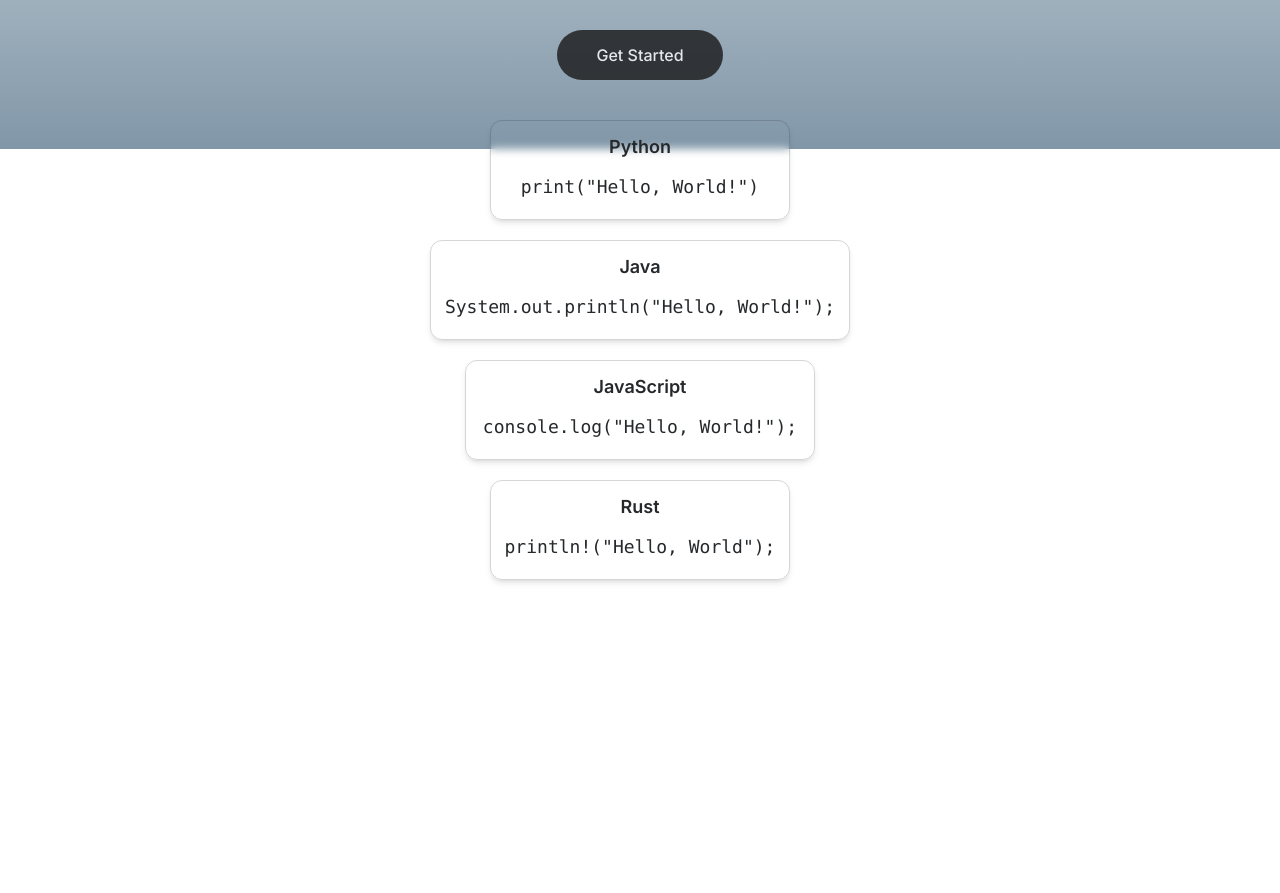
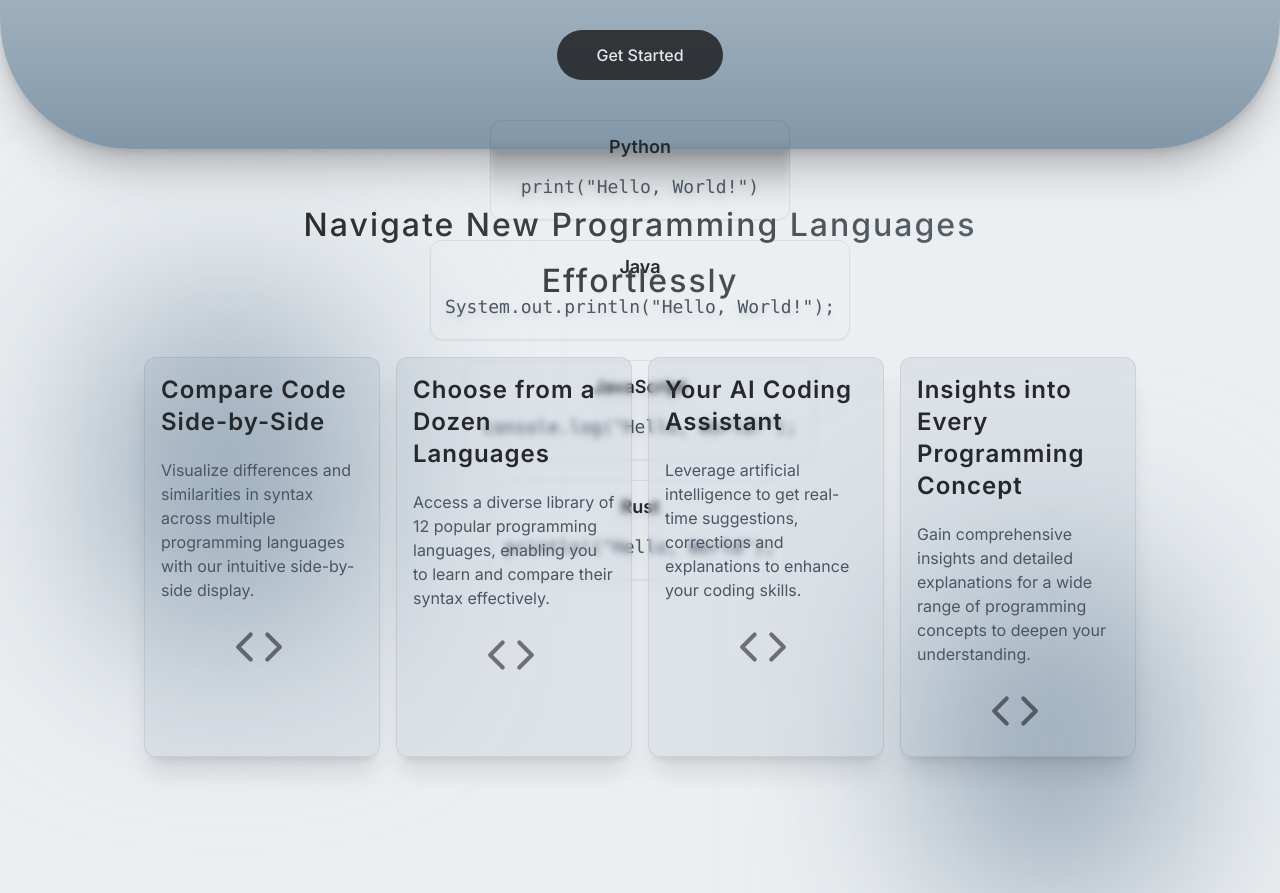
Before and after one commit to AngelJCT/SyntaxBridge, a Next.js app in the folder syntaxbridge/: page / in a window 1280 px wide. Shown: the part 460-1353 px from the top of the page. Before the commit the page ends 1040 px from the top, so only its background shows below. Built offline with nearby package versions, Linux system fonts and the light colour scheme.

Commit message:
About section, overall design corrections

```diff
--- a/syntaxbridge/app/globals.css
+++ b/syntaxbridge/app/globals.css
@@ -51,6 +51,12 @@
   }
 }
 
+@layer base {
+  body {
+    @apply bg-[#eceff2] dark:bg-[#0f0f12];
+  }
+}
+
 @keyframes pulseAnimation {
   0%,
   100% {
@@ -61,25 +67,139 @@
   }
 }
 
+@keyframes moveGradient {
+  0% {
+    background-position: 0% 50%;
+  }
+  50% {
+    background-position: 100% 50%;
+  }
+  100% {
+    background-position: 0% 50%;
+  }
+}
+
+@keyframes rotate {
+  0% {
+    transform: rotate(0deg);
+  }
+  100% {
+    transform: rotate(360deg);
+  }
+}
+
+@keyframes float {
+  0%,
+  100% {
+    transform: translateY(0);
+  }
+  50% {
+    transform: translateY(-10px);
+  }
+}
+
 .python-container:hover,
 .java-container:hover,
 .javascript-container:hover,
 .rust-container:hover {
+  @apply shadow-xl;
   animation: pulseAnimation 1.5s infinite;
 }
 
 .python-container {
-  @apply sm:w-[300px] h-[100px] xs:w-[240px] bg-transparent backdrop-blur-[4px] dark:bg-transparent dark:backdrop-blur-[4px] shadow-md dark:shadow-none rounded-xl border border-[#26292b30] dark:border dark:border-[#b7bdc230];
+  @apply sm:w-[300px] sm:h-[100px] xs:w-[240px] xs:h-[80px] bg-transparent backdrop-blur-[4px] dark:bg-transparent dark:backdrop-blur-[4px] shadow-sm dark:shadow-none rounded-xl border border-[#26292b15] dark:border dark:border-[#b7bdc220];
 }
 
 .java-container {
-  @apply sm:w-[420px] h-[100px] xs:w-[340px] bg-transparent backdrop-blur-[4px] dark:bg-transparent dark:backdrop-blur-[4px] shadow-md dark:shadow-none rounded-xl border border-[#26292b30] dark:border dark:border-[#b7bdc230];
+  @apply sm:w-[420px] sm:h-[100px] xs:w-[340px] xs:h-[80px] bg-transparent backdrop-blur-[4px] dark:bg-transparent dark:backdrop-blur-[4px] shadow-sm dark:shadow-none rounded-xl border border-[#26292b15] dark:border dark:border-[#b7bdc220];
 }
 
 .javascript-container {
-  @apply sm:w-[350px] h-[100px] xs:w-[290px] bg-transparent backdrop-blur-[4px] dark:bg-transparent dark:backdrop-blur-[4px] shadow-md dark:shadow-none rounded-xl border border-[#26292b30] dark:border dark:border-[#b7bdc230];
+  @apply sm:w-[350px] sm:h-[100px] xs:w-[290px] xs:h-[80px] bg-transparent backdrop-blur-[4px] dark:bg-transparent dark:backdrop-blur-[4px] shadow-sm dark:shadow-none rounded-xl border border-[#26292b15] dark:border dark:border-[#b7bdc220];
 }
 
 .rust-container {
-  @apply sm:w-[300px] h-[100px] xs:w-[240px] bg-transparent backdrop-blur-[4px] dark:bg-transparent dark:backdrop-blur-[4px] shadow-md dark:shadow-none rounded-xl border border-[#26292b30] dark:border dark:border-[#b7bdc230];
+  @apply sm:w-[300px] sm:h-[100px] xs:w-[240px] xs:h-[80px] bg-transparent backdrop-blur-[4px] dark:bg-transparent dark:backdrop-blur-[4px] shadow-sm dark:shadow-none rounded-xl border border-[#26292b15] dark:border dark:border-[#b7bdc220];
 }
+
+.feature-card {
+  @apply h-[400px] bg-[#859bab] dark:bg-[#798189] backdrop-blur-[4px] bg-opacity-15 dark:backdrop-blur-[] dark:bg-opacity-10 p-4 rounded-xl shadow-xl dark:shadow-none border border-[#26292b15] dark:border-[#b7bdc220];
+  backdrop-filter: blur(3px);
+  -webkit-backdrop-filter: blur(3px);
+}
+.feature-title {
+  @apply text-2xl tracking-[1px] font-semibold text-[#26292b] dark:text-[#f7f8f8] mb-5;
+}
+
+.feature-description {
+  @apply text-base text-gray-600 dark:text-gray-400 leading-6 mb-5;
+}
+
+.feature-card:hover {
+  @apply shadow-2xl;
+  animation: pulseAnimation 1.5s infinite;
+}
+
+.gradient-ball-1 {
+  animation: float 2s linear infinite;
+  background-size: 200% 200%;
+  position: absolute;
+  width: 200px;
+  height: 300px;
+  right: 0px;
+  background: #8197a8;
+  filter: blur(100px);
+}
+
+.dark .gradient-ball-1 {
+  animation: float 2s linear infinite;
+  background-size: 200% 200%;
+  position: absolute;
+  width: 200px;
+  height: 300px;
+  right: 0px;
+  background: #8197a8;
+  filter: blur(190px);
+}
+
+.gradient-ball-2 {
+  animation: float 2s linear infinite;
+  background-size: 200% 200%;
+  position: absolute;
+  width: 200px;
+  height: 300px;
+  left: 0px;
+  background: #8197a8;
+  filter: blur(100px);
+}
+
+.dark .gradient-ball-2 {
+  animation: float 2s linear infinite;
+  background-size: 200% 200%;
+  position: absolute;
+  width: 200px;
+  height: 300px;
+  right: 0px;
+  background: #8197a8;
+  filter: blur(190px);
+}
+
+.gradient-ball-3 {
+  animation: float 2s linear infinite;
+  background-size: 200% 200%;
+  position: absolute;
+  width: 200px;
+  height: 300px;
+  background: #8197a8;
+  filter: blur(110px);
+}
+
+.dark .gradient-ball-3 {
+  animation: float 2s linear infinite;
+  background-size: 200% 200%;
+  position: absolute;
+  width: 200px;
+  height: 300px;
+  background: #8197a8;
+  filter: blur(190px);
+}
--- a/syntaxbridge/app/page.jsx
+++ b/syntaxbridge/app/page.jsx
@@ -1,11 +1,13 @@
 import Navbar from "@/components/Navbar";
 import SyntaxBridge from "@/components/SyntaxBridge";
 import Hero from "@/components/Hero";
+import About from "@/components/About";
 
 export default function Home() {
   return (
     <main>
       <Hero />
+      <About />
     </main>
   );
 }
--- /dev/null
+++ b/syntaxbridge/components/About.jsx
@@ -0,0 +1,88 @@
+import { Code } from "lucide-react";
+import React from "react";
+
+function CodeIcon(props) {
+  return (
+    <svg
+      {...props}
+      xmlns="http://www.w3.org/2000/svg"
+      width="50"
+      height="50"
+      viewBox="0 0 24 24"
+      fill="none"
+      stroke="currentColor"
+      strokeOpacity={0.5}
+      strokeWidth="2"
+      strokeLinecap="round"
+      strokeLinejoin="round"
+    >
+      <polyline points="16 18 22 12 16 6" />
+      <polyline points="8 6 2 12 8 18" />
+    </svg>
+  );
+}
+
+const About = () => {
+  return (
+    <section className="py-12 xl:py-24 sm:h-[65vh] xs:h-[100hv] xl:pt-28">
+      <div className="container xs:px-[1rem] mx-auto relative">
+        <div className="gradient-ball-1 -z-10 absolute md:top-[25rem] xs:top-[95rem]"></div>
+        <div className="gradient-ball-2 -z-10 absolute md:top-[8rem] xs:top-[6rem]"></div>
+        {/* <div className="gradient-ball-3 -z-10 absolute md:top-[17rem] xs:top-[50rem] xs:right-[80px] sm:right-[230px] md:right-[600px]"></div> */}
+        <div className="relative z-1 max-w-[62rem] mx-auto text-center mb-8 md:mb-12">
+          <h2 className="text-[1.5rem] leading-[2.5rem] md:text-[1.75rem] md:leading-[2.5rem] lg:text-[2rem] lg:leading-[3.5rem] xl:text-[3rem] xl:leading-tight max-w-3xl mx-auto mb-6 tracking-[2px] font-medium bg-gradient-to-l from-[#5c656d] to-[#26292b] dark:bg-gradient-to-r dark:from-[#f7f8f8] dark:to-[#b7bdc2] bg-clip-text text-transparent dark:bg-clip-text dark:text-transparent">
+            Navigate New Programming Languages Effortlessly
+          </h2>
+        </div>
+
+        {/* About Cards */}
+        <div className="grid grid-cols-1 md:grid-cols-2 lg:grid-cols-4 gap-4">
+          <div className="feature-card">
+            <h3 className="feature-title">Compare Code Side-by-Side</h3>
+            <p className="feature-description">
+              Visualize differences and similarities in syntax across multiple
+              programming languages with our intuitive side-by-side display.
+            </p>
+            <div className="absolute xl:right-[145px] lg:right-[95px] md:right-[155px] sm:right-[280px] xs:right-[120px]">
+              <CodeIcon />
+            </div>
+          </div>
+          <div className="feature-card">
+            <h3 className="feature-title">Choose from a Dozen Languages</h3>
+            <p className="feature-description">
+              Access a diverse library of 12 popular programming languages,
+              enabling you to learn and compare their syntax effectively.
+            </p>
+            <div className="absolute xl:right-[145px] lg:right-[95px] md:right-[155px] sm:right-[280px] xs:right-[120px]">
+              <CodeIcon />
+            </div>
+          </div>
+          <div className="feature-card">
+            <h3 className="feature-title">Your AI Coding Assistant</h3>
+            <p className="feature-description">
+              Leverage artificial intelligence to get real-time suggestions,
+              corrections and explanations to enhance your coding skills.
+            </p>
+            <div className="absolute xl:right-[145px] lg:right-[95px] md:right-[155px] sm:right-[280px] xs:right-[120px]">
+              <CodeIcon />
+            </div>
+          </div>
+          <div className="feature-card">
+            <h3 className="feature-title">
+              Insights into Every Programming Concept
+            </h3>
+            <p className="feature-description">
+              Gain comprehensive insights and detailed explanations for a wide
+              range of programming concepts to deepen your understanding.
+            </p>
+            <div className="absolute xl:right-[145px] lg:right-[95px] md:right-[155px] sm:right-[280px] xs:right-[120px]">
+              <CodeIcon />
+            </div>
+          </div>
+        </div>
+      </div>
+    </section>
+  );
+};
+
+export default About;
--- a/syntaxbridge/components/Header.jsx
+++ b/syntaxbridge/components/Header.jsx
@@ -48,7 +48,7 @@ const Header = () => {
     <header
       className={`${
         header
-          ? "py-4 bg-[#eceff2] shadow-xl dark:bg-[#0f0f12] border-b dark:border-gray-700"
+          ? "py-4 bg-[#eceff2] shadow-xl dark:shadow-none dark:bg-[#0f0f12] border-b dark:border-gray-700"
           : "py-6 bg-[#eceff2] dark:bg-[#0f0f12] border-b dark:border-gray-700"
       } sticky top-0 z-30 transition-all ${pathname === "/" && "bg-[]"}`}
     >
--- a/syntaxbridge/components/Hero.jsx
+++ b/syntaxbridge/components/Hero.jsx
@@ -3,7 +3,7 @@ import { Button } from "./ui/button";
 
 const Hero = () => {
   return (
-    <section className="py-12 xl:py-24 sm:h-[65vh] xs:h-[100hv] xl:pt-28 bg-gradient-to-b from-[#eceff2] to-[#8197a8] dark:bg-gradient-to-b dark:from-[#0f0f12] dark:via-[#1d1f25] dark:to-[#393d41]">
+    <section className="z-10 py-12 xl:py-24 sm:h-[65vh] xs:h-[100hv] xl:pt-28 bg-gradient-to-b from-[#eceff2] to-[#8197a8] dark:bg-gradient-to-b dark:from-[#0f0f12] dark:via-[#1d1f25] dark:to-[#393d41] rounded-b-[130px] shadow-2xl drop-shadow-lg dark:shadow-none">
       <div className="container xs:px-[1rem] mx-auto relative">
         <div className="relative z-1 max-w-[62rem] mx-auto text-center mb-8 md:mb-10">
           <h1 className="mb-4 xl:p-2 font-bold text-[2.5rem] leading-[3.25rem] md:text-[2.75rem] md:leading-[3.75rem] lg:text-[3.25rem] lg:leading-[4.0625rem] xl:text-[5rem] xl:leading-[5rem] bg-gradient-to-l from-[#5c656d] to-[#26292b] tracking-[2px] dark:bg-gradient-to-r dark:from-[#f7f8f8] dark:to-[#b7bdc2] bg-clip-text text-transparent dark:bg-clip-text dark:text-transparent">
@@ -12,7 +12,7 @@ const Hero = () => {
           <h2 className="text-[1.5rem] leading-[2.5rem] md:text-[1.75rem] md:leading-[2.5rem] lg:text-[2rem] lg:leading-[3.5rem] xl:text-[3rem] xl:leading-tight max-w-3xl mx-auto mb-6 tracking-[2px] font-medium bg-gradient-to-l from-[#5c656d] to-[#26292b] dark:bg-gradient-to-r dark:from-[#f7f8f8] dark:to-[#b7bdc2] bg-clip-text text-transparent dark:bg-clip-text dark:text-transparent">
             Cross the Syntax Divide
           </h2>
-          <p className="text-[0.875rem] leading-[1.5rem] md:text-[1rem] md:leading-[1.75rem] lg:text-[1.25rem] lg:leading-8 md:max-w-3xl sm:max-w-lg mx-auto sm:mb-8 xs:mb-6 text-gray-700 dark:text-gray-400">
+          <p className="text-[0.875rem] leading-[1.5rem] md:text-[1rem] md:leading-[1.75rem] lg:text-[1.25rem] lg:leading-8 md:max-w-3xl sm:max-w-lg mx-auto sm:mb-8 xs:mb-6 text-gray-600 dark:text-gray-400">
             SyntaxBridge streamlines your coding journey by providing a powerful
             tool for comparing and understanding the syntax across different
             programming languages. Designed to help both novice and seasoned
@@ -36,20 +36,16 @@ const Hero = () => {
         </div> */}
 
         {/* Code Snippets Containers */}
-        <div className="flex flex-col xl:flex-row gap-x-3 gap-y-5 xl:gap-y-0 items-center">
+        <div className="flex flex-col xl:flex-row gap-x-3 gap-y-5 xl:gap-y-0 items-center mb-10 sm:mb-0">
           <div className="python-container py-3 px-3 text-center items-center justify-center text-[#26292b] dark:text-[#f7f8f8]">
-            <div className="">
-              <h3 className="font-semibold xs:text-sm sm:text-lg mb-3">
-                Python
-              </h3>
-            </div>
-            <pre className="font-mono xs:text-sm sm:text-lg">
+            <h3 className="font-semibold xs:text-sm sm:text-lg mb-3">Python</h3>
+            <pre className="font-mono xs:text-sm sm:text-lg text-gray-600 dark:text-gray-400">
               print("Hello, World!")
             </pre>
           </div>
           <div className="java-container py-3 px-3 text-center items-center justify-center text-[#26292b] dark:text-[#f7f8f8]">
             <h3 className="font-semibold xs:text-sm sm:text-lg mb-3">Java</h3>
-            <pre className="font-mono xs:text-sm sm:text-lg">
+            <pre className="font-mono xs:text-sm sm:text-lg text-gray-600 dark:text-gray-400">
               System.out.println("Hello, World!");
             </pre>
           </div>
@@ -57,13 +53,13 @@ const Hero = () => {
             <h3 className="font-semibold xs:text-sm sm:text-lg mb-3">
               JavaScript
             </h3>
-            <pre className="font-mono xs:text-sm sm:text-lg">
+            <pre className="font-mono xs:text-sm sm:text-lg text-gray-600 dark:text-gray-400">
               console.log("Hello, World!");
             </pre>
           </div>
           <div className="rust-container py-3 px-3 text-center items-center justify-center text-[#26292b] dark:text-[#f7f8f8]">
             <h3 className="font-semibold xs:text-sm sm:text-lg mb-3">Rust</h3>
-            <pre className="font-mono xs:text-sm sm:text-lg">
+            <pre className="font-mono xs:text-sm sm:text-lg text-gray-600 dark:text-gray-400">
               println!("Hello, World");
             </pre>
           </div>
```
